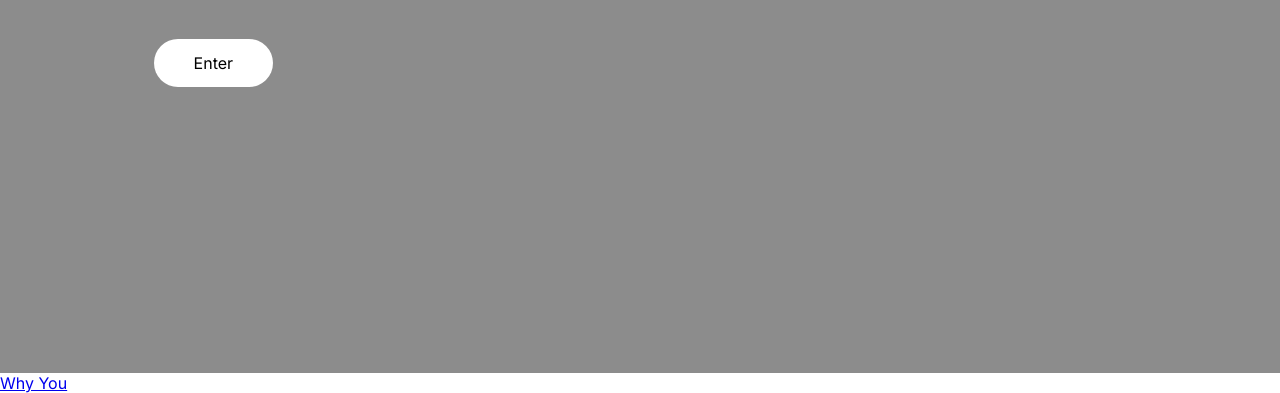
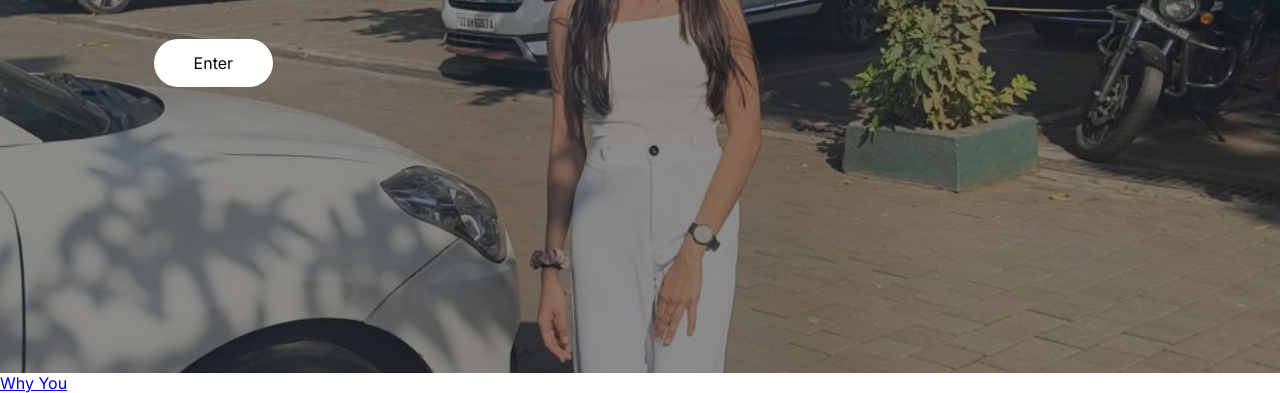
Before and after one commit to jaindishant2005-ai/love-app, a plain HTML site: page index.html in a window 1280 px wide. Shown: the part 427-820 px from the top of the page. Drawn offline with nearby package versions, Linux system fonts and the light colour scheme.

Commit message:
Restore CSS reset and home section styles

```diff
--- a/style.css
+++ b/style.css
@@ -20,7 +20,8 @@ html, body {
   width: 100%;
   height: 100vh;
 
-  background-image: url("assets/images/home.jpg");
+  background-image: url("home.jpg");
+
   background-size: cover;
   background-position: center;
   background-repeat: no-repeat;
```
